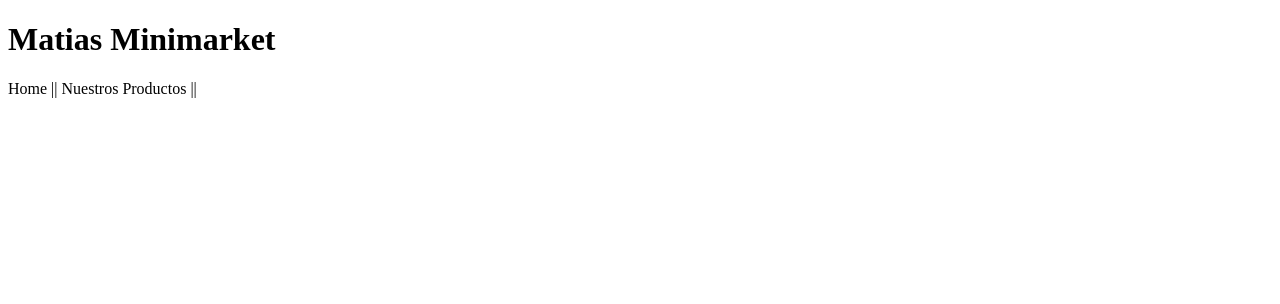
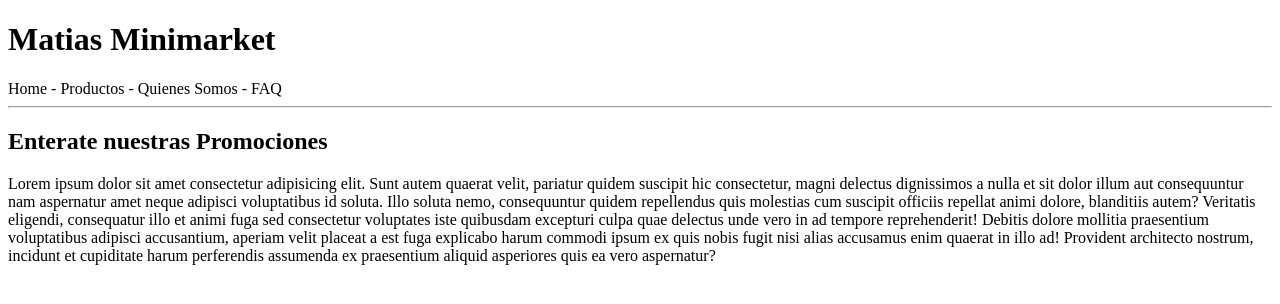
Before and after one commit to MatiasArias9818/Market, a plain HTML site: page index.html in a window 1280 px wide. Drawn offline with Linux system fonts and the light colour scheme.

Commit message:
se agrega secciones y parrafo

```diff
--- a/index.html
+++ b/index.html
@@ -9,10 +9,21 @@
 <body>
 <header>
     <H1>Matias Minimarket</H1>
+
+    <nav>
+        Home - Productos - Quienes Somos - FAQ
+     </nav>
+
 </header>
-<nav>
-    Home || Nuestros Productos ||
-</nav>
+
+<hr>
+
+<section>
+    <article>
+        <h2>Enterate nuestras Promociones</h2>
+        <p>Lorem ipsum dolor sit amet consectetur adipisicing elit. Sunt autem quaerat velit, pariatur quidem suscipit hic consectetur, magni delectus dignissimos a nulla et sit dolor illum aut consequuntur nam aspernatur amet neque adipisci voluptatibus id soluta. Illo soluta nemo, consequuntur quidem repellendus quis molestias cum suscipit officiis repellat animi dolore, blanditiis autem? Veritatis eligendi, consequatur illo et animi fuga sed consectetur voluptates iste quibusdam excepturi culpa quae delectus unde vero in ad tempore reprehenderit! Debitis dolore mollitia praesentium voluptatibus adipisci accusantium, aperiam velit placeat a est fuga explicabo harum commodi ipsum ex quis nobis fugit nisi alias accusamus enim quaerat in illo ad! Provident architecto nostrum, incidunt et cupiditate harum perferendis assumenda ex praesentium aliquid asperiores quis ea vero aspernatur?</p>
+    </article>
+</section>
 
 
 
```
